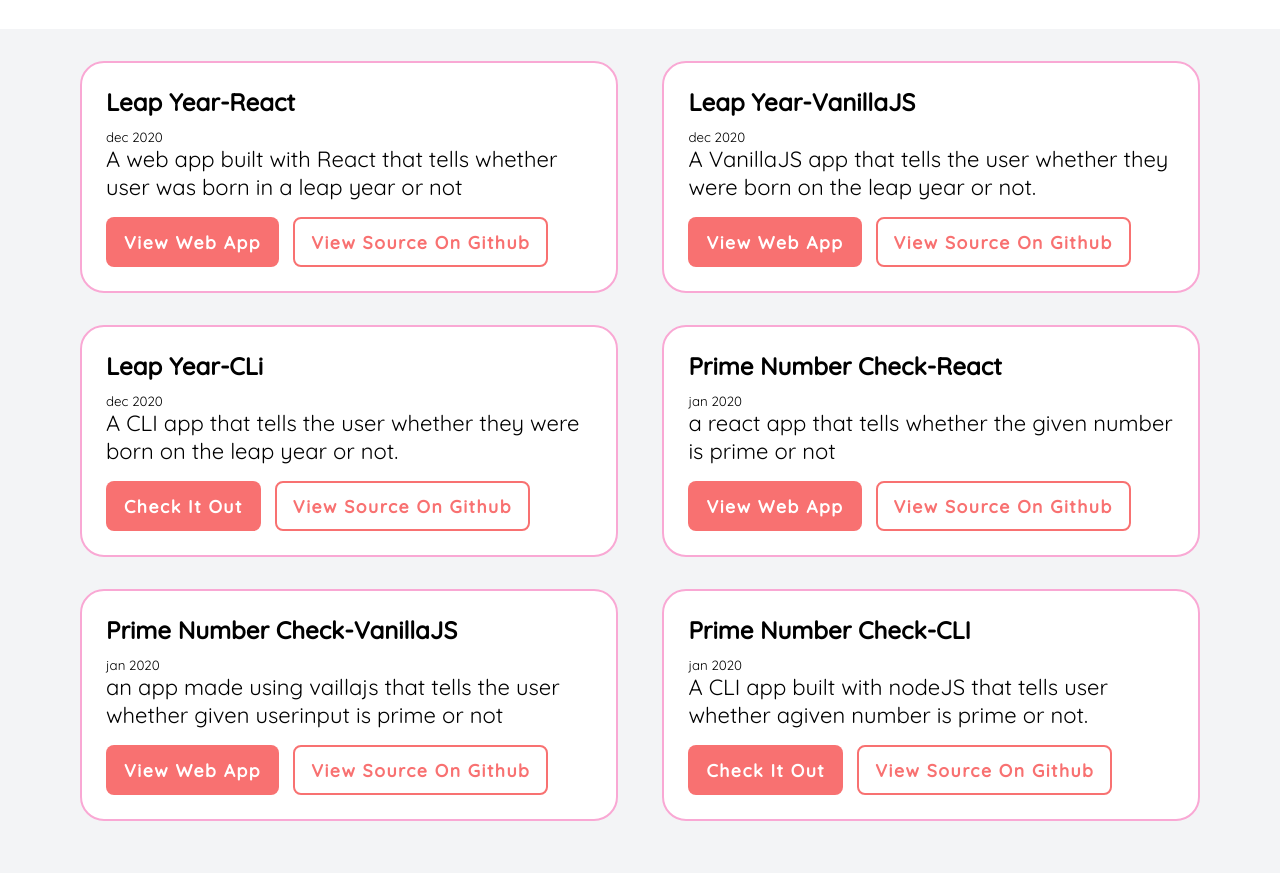
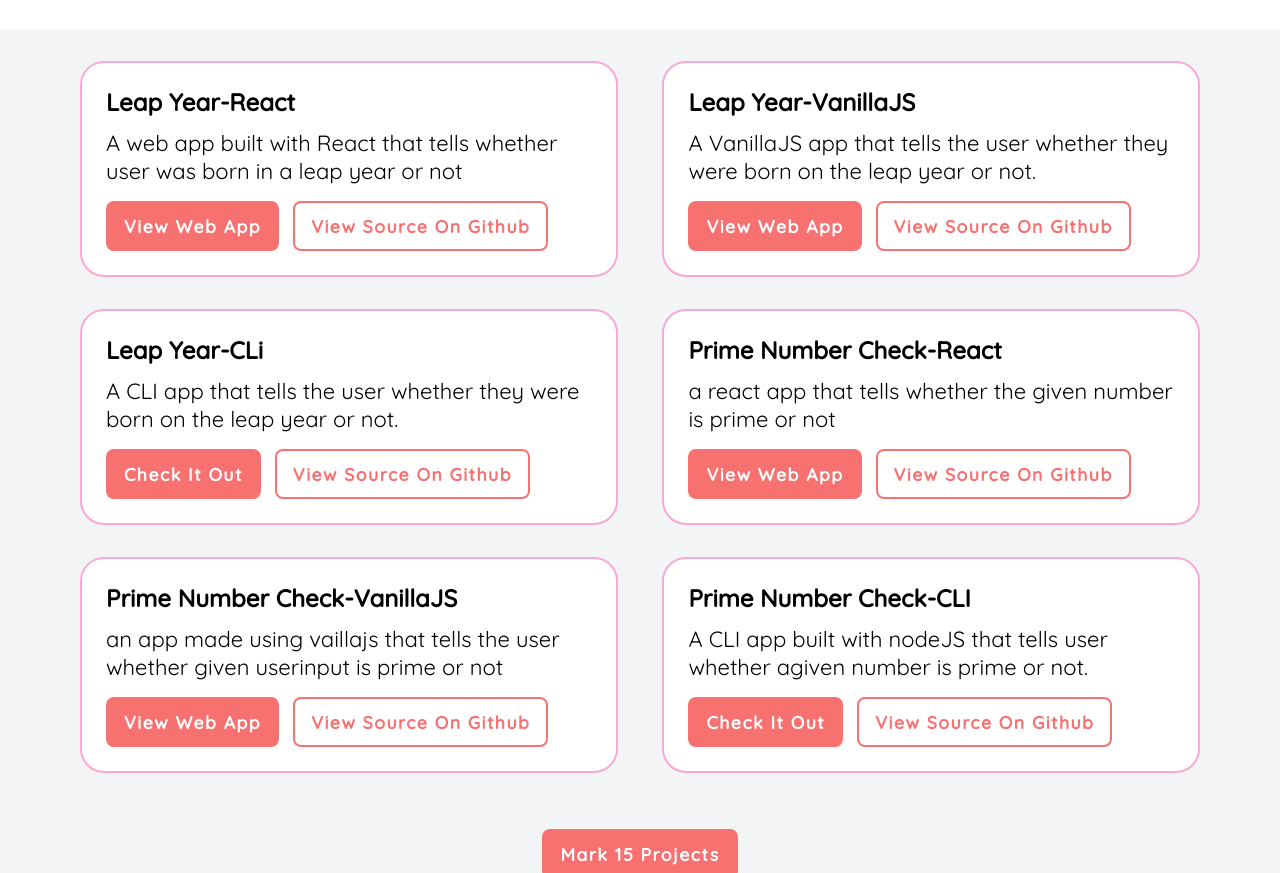
Before and after one commit to dushyant2901/website-portfolio-new, a plain HTML site: page bonusprojects.html in a window 1280 px wide. Shown: the part 563-1436 px from the top of the page. Drawn offline with Linux system fonts and the light colour scheme.

Commit message:
removed timeline from bonus projects

```diff
--- a/bonusprojects.html
+++ b/bonusprojects.html
@@ -39,7 +39,7 @@
     <li class="marginli">
         <div>
         <h1>Leap Year-React</h1>
-        <small>dec 2020</small>
+
         <p>A  web app built with React that tells whether user was born in a leap year or not </p>
       <div class="action-btns"> <a class="link link-primary" href="https://codesandbox.io/s/github/dushyant2901/leapyearcheck"> View Web App</a>
         <a class="link link-secondary" href="https://github.com/dushyant2901/leapyearcheck"> View Source On Github</a></div></div>
@@ -50,7 +50,7 @@
     <li class="marginli">
         <div>
         <h1>Leap Year-VanillaJS</h1>
-        <small>dec 2020</small>
+
         <p>A VanillaJS app that tells the user whether they were born on the leap year or not.</p>
          <div class="action-btns">
         <a class="link link-primary" href="https://leapyearrrr.netlify.app/"> View Web App</a>
@@ -63,7 +63,7 @@
     <li class="marginli">
         <div>
         <h1>Leap Year-CLi</h1>
-        <small>dec 2020</small>
+
         <p> A CLI app that tells the user whether they were born on the leap year or not. </p>   <div class="action-btns">
         <a class="link link-primary" href="https://repl.it/@dushyant2901/leap-year-1"> Check It Out</a>
         <a class="link link-secondary" href="https://github.com/dushyant2901/leap-year-1cli"> View Source On Github</a></div></div>
@@ -74,7 +74,7 @@
     <li class="marginli">
     <div>
         <h1>Prime Number Check-React</h1>
-        <small>jan 2020</small>
+
         <p>a react app that tells whether the given number is prime or not</p> <div class="action-btns">
         <a class="link link-primary" href="https://codesandbox.io/s/github/dushyant2901/primereact"> View web app</a>
         <a class="link link-secondary" href="https://github.com/dushyant2901/primereact"> View Source On Github</a></div></div>
@@ -84,7 +84,7 @@
     <section class="project-item">
     <li class="marginli"><div>
     <h1>Prime Number Check-VanillaJS</h1>
-        <small>jan 2020</small>
+
         <p>an app made using vaillajs that tells the user whether given userinput is prime or not</p> <div class="action-btns">
         <a class="link link-primary" href="https://primenumb.netlify.app/"> View web app</a>
         <a class="link link-secondary" href="https://github.com/dushyant2901/PrimeNumber">View Source On Github</a></div></div>
@@ -95,7 +95,7 @@
     <li class="marginli">
         <div>
         <h1>Prime Number Check-CLI</h1>
-        <small>jan 2020</small>
+
         <p>A CLI app built with nodeJS that tells user whether agiven number is prime or not. </p> <div class="action-btns">
         <a class="link link-primary" href="https://repl.it/@dushyant2901/prime-number">Check it out</a>
         <a class="link link-secondary" href="https://github.com/dushyant2901/prime-numbercli"> View Source On Github</a></div></div>
```
